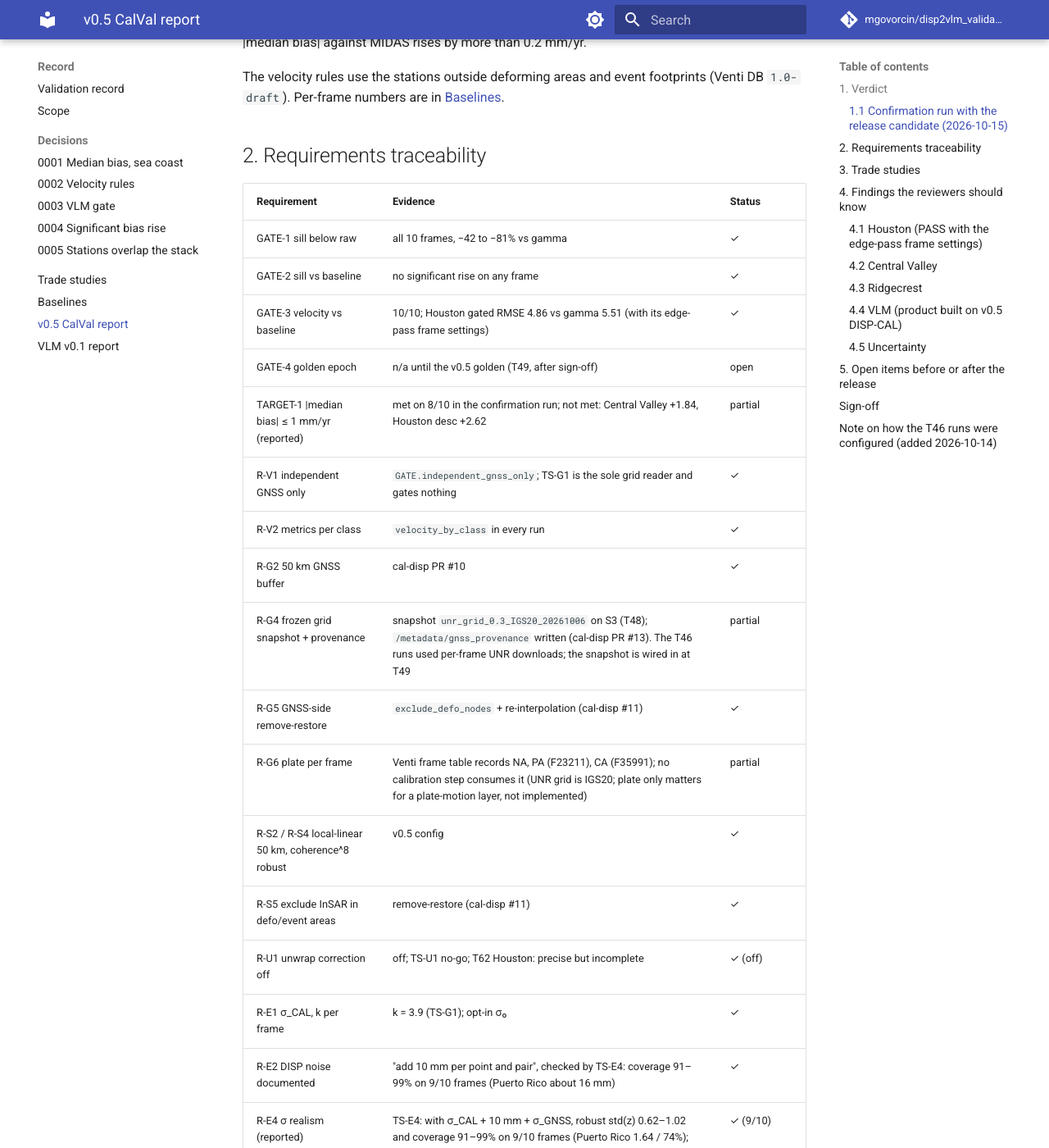
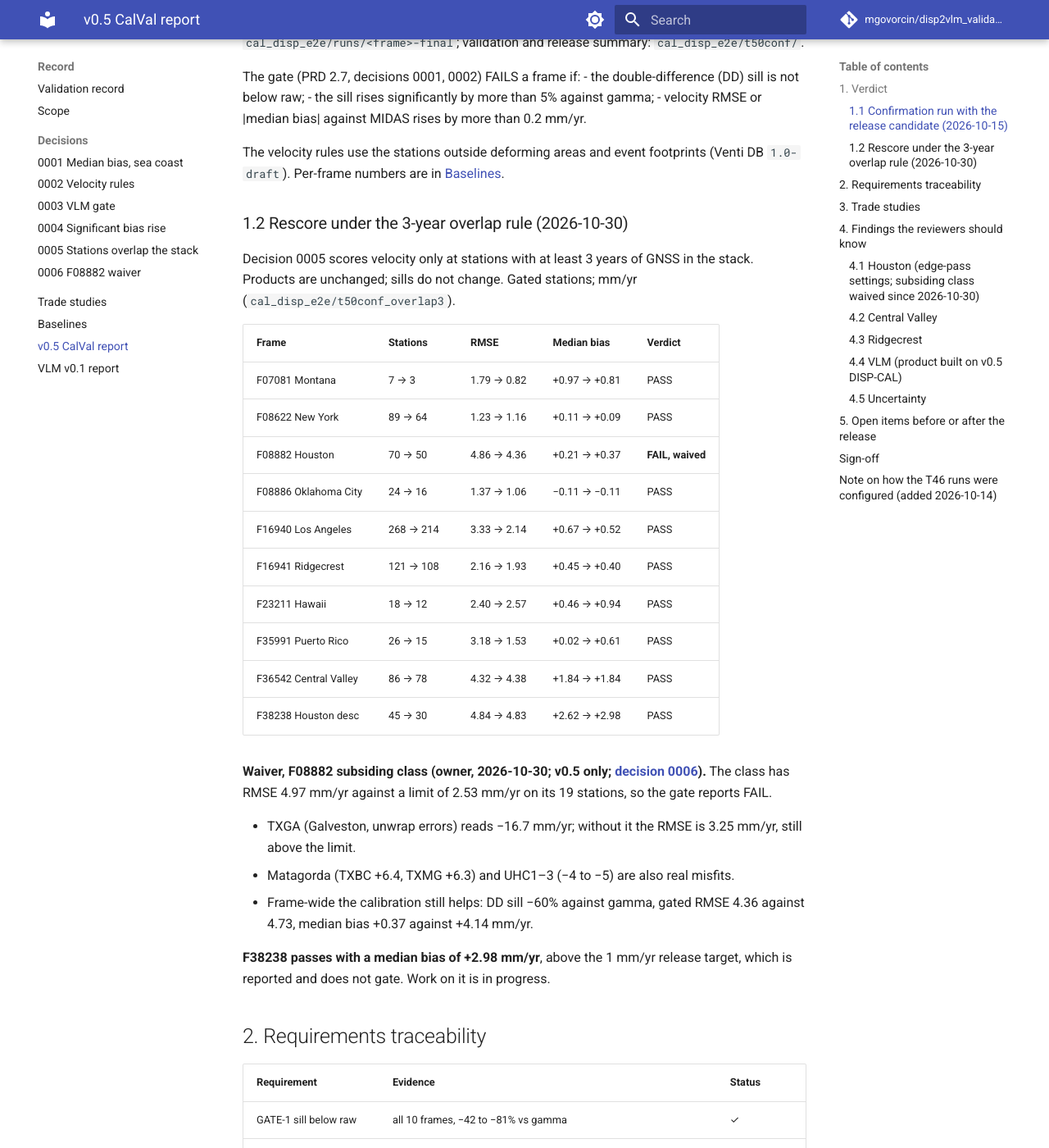
Before and after one commit to mgovorcin/disp2vlm_validation, an MkDocs documentation site: the page built from docs/vnv/v0.5-calval-report.md, in a window 1280 px wide and 1400 px high, scrolled down 3280 px. Shown: the whole window at 82% size. Built offline with MkDocs 1.6.1 and Material for MkDocs 9.7.7, drawn with Linux system fonts in a browser that asks for light colours; comment, search, counter and statistics services are not loaded; some of the changed text lies outside the part shown.

Commit message:
docs(gate): F08882 reference on the kept stations, v0.5 waiver (decision 0006)
The class references were still over stations removed by decision 0005.
Subsiding 4.23 -> 0.94 and defo_area 1.82 -> 1.87 mm/yr. F08882 stays a FAIL
in the gate (subsiding RMSE 4.97 > 2.53); the CalVal report records the waiver
and has the 10-frame rescore.

Co-Authored-By: Claude Opus 5.5 <noreply@anthropic.com>

```diff
--- a/docs/vnv/v0.5-calval-report.md
+++ b/docs/vnv/v0.5-calval-report.md
@@ -13,8 +13,13 @@
 
 ## 1. Verdict
 
-**v0.5 with remove-restore passes the release gate on all 10 frames.**
-Houston (F08882) passes once its frame-table settings from the edge pass
+**Updated 2026-10-30: 9 of 10 frames pass; F08882 fails one condition, waived
+for v0.5.** Section 1.2 has the current numbers. The table and section 1.1
+below are the 2026-10-15 scoring, before the 3-year overlap rule
+([decision 0005](../decisions/0005-velocity-stations-overlap-the-stack.md)).
+
+As scored on 2026-10-15: **v0.5 with remove-restore passes the release gate on
+all 10 frames.** Houston (F08882) passes once its frame-table settings from the edge pass
 (2026-10-14) are applied: separate island regions and a packaged
 stable-pixel fit mask (venti-dev #35, cal-disp #15; section 4.1). Without
 them it fails, and the earlier proposal was a waiver.
@@ -86,6 +91,39 @@ The velocity rules use the stations outside deforming areas and event
 footprints (Venti DB `1.0-draft`). Per-frame numbers are in
 [Baselines](../baselines.md#the-benchmark-gate-on-10-frames-venti-t46-2026-10-12).
 
+### 1.2 Rescore under the 3-year overlap rule (2026-10-30)
+
+Decision 0005 scores velocity only at stations with at least 3 years of GNSS in
+the stack. Products are unchanged; sills do not change. Gated stations; mm/yr
+(`cal_disp_e2e/t50conf_overlap3`).
+
+| Frame | Stations | RMSE | Median bias | Verdict |
+|---|---|---|---|---|
+| F07081 Montana | 7 → 3 | 1.79 → 0.82 | +0.97 → +0.81 | PASS |
+| F08622 New York | 89 → 64 | 1.23 → 1.16 | +0.11 → +0.09 | PASS |
+| F08882 Houston | 70 → 50 | 4.86 → 4.36 | +0.21 → +0.37 | **FAIL, waived** |
+| F08886 Oklahoma City | 24 → 16 | 1.37 → 1.06 | −0.11 → −0.11 | PASS |
+| F16940 Los Angeles | 268 → 214 | 3.33 → 2.14 | +0.67 → +0.52 | PASS |
+| F16941 Ridgecrest | 121 → 108 | 2.16 → 1.93 | +0.45 → +0.40 | PASS |
+| F23211 Hawaii | 18 → 12 | 2.40 → 2.57 | +0.46 → +0.94 | PASS |
+| F35991 Puerto Rico | 26 → 15 | 3.18 → 1.53 | +0.02 → +0.61 | PASS |
+| F36542 Central Valley | 86 → 78 | 4.32 → 4.38 | +1.84 → +1.84 | PASS |
+| F38238 Houston desc | 45 → 30 | 4.84 → 4.83 | +2.62 → +2.98 | PASS |
+
+**Waiver, F08882 subsiding class (owner, 2026-10-30; v0.5 only;
+[decision 0006](../decisions/0006-f08882-subsiding-waiver.md)).** The class has
+RMSE 4.97 mm/yr against a limit of 2.53 mm/yr on its 19 stations, so the gate
+reports FAIL.
+
+- TXGA (Galveston, unwrap errors) reads −16.7 mm/yr; without it the RMSE is
+  3.25 mm/yr, still above the limit.
+- Matagorda (TXBC +6.4, TXMG +6.3) and UHC1–3 (−4 to −5) are also real misfits.
+- Frame-wide the calibration still helps: DD sill −60% against gamma, gated RMSE
+  4.36 against 4.73, median bias +0.37 against +4.14 mm/yr.
+
+**F38238 passes with a median bias of +2.98 mm/yr**, above the 1 mm/yr release
+target, which is reported and does not gate. Work on it is in progress.
+
 ## 2. Requirements traceability
 
 | Requirement | Evidence | Status |
@@ -124,7 +162,11 @@ footprints (Venti DB `1.0-draft`). Per-frame numbers are in
 
 ## 4. Findings the reviewers should know
 
-### 4.1 Houston (PASS with the edge-pass frame settings)
+### 4.1 Houston (edge-pass settings; subsiding class waived since 2026-10-30)
+
+The text below is from 2026-10-15. Since decision 0005 the subsiding class fails
+and is waived for v0.5 (section 1.2).
+
 - **Gated velocity RMSE:** 5.90 against gamma's 5.51 mm/yr. Two areas drive it:
   - Galveston Island (GAL2, GAL7, TXGA, TDAM): −8 to −18 mm/yr;
   - Matagorda (TXBC, TXMG): +8.5 mm/yr.
--- a/mkdocs.yml
+++ b/mkdocs.yml
@@ -50,6 +50,7 @@ nav:
           - 0003 VLM gate: decisions/0003-vlm-gate.md
           - 0004 Significant bias rise: decisions/0004-significant-bias-rise.md
           - 0005 Stations overlap the stack: decisions/0005-velocity-stations-overlap-the-stack.md
+          - 0006 F08882 waiver: decisions/0006-f08882-subsiding-waiver.md
       - Trade studies: record/studies.md
       - Baselines: baselines.md
       - v0.5 CalVal report: vnv/v0.5-calval-report.md
```
Also changed, not shown: docs/decisions/0002-velocity-gate-outside-deforming-areas.md (+2 -1 lines), docs/decisions/0005-velocity-stations-overlap-the-stack.md (+6 -6 lines), docs/decisions/0006-f08882-subsiding-waiver.md (added, +57 -0 lines), docs/tutorials/02-baseline-and-gate.md (+1 -1 lines), 2 other files.
